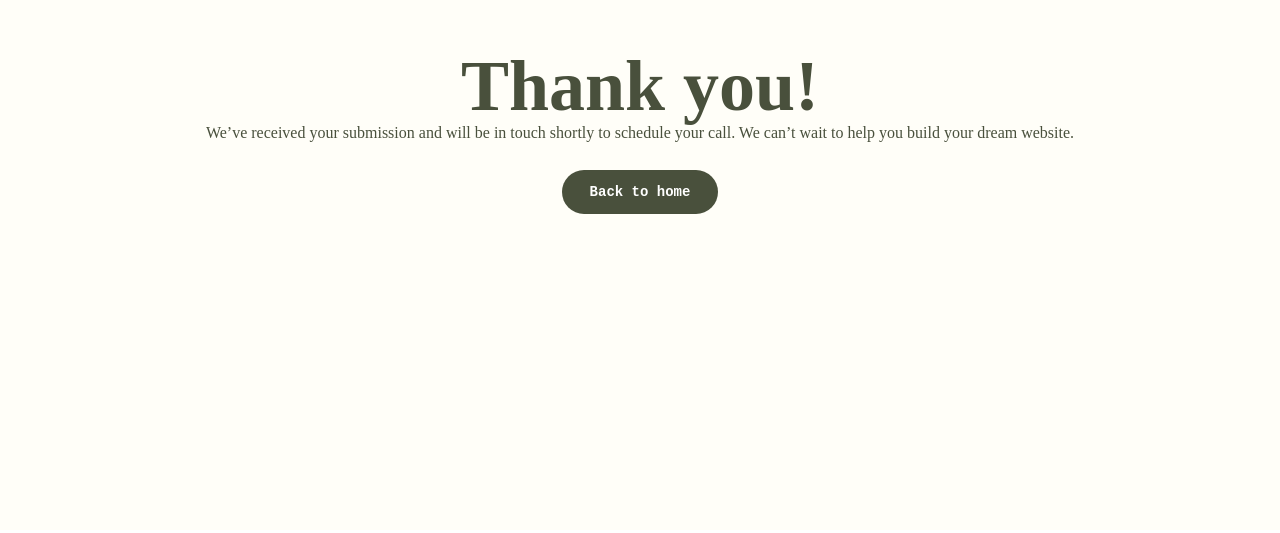
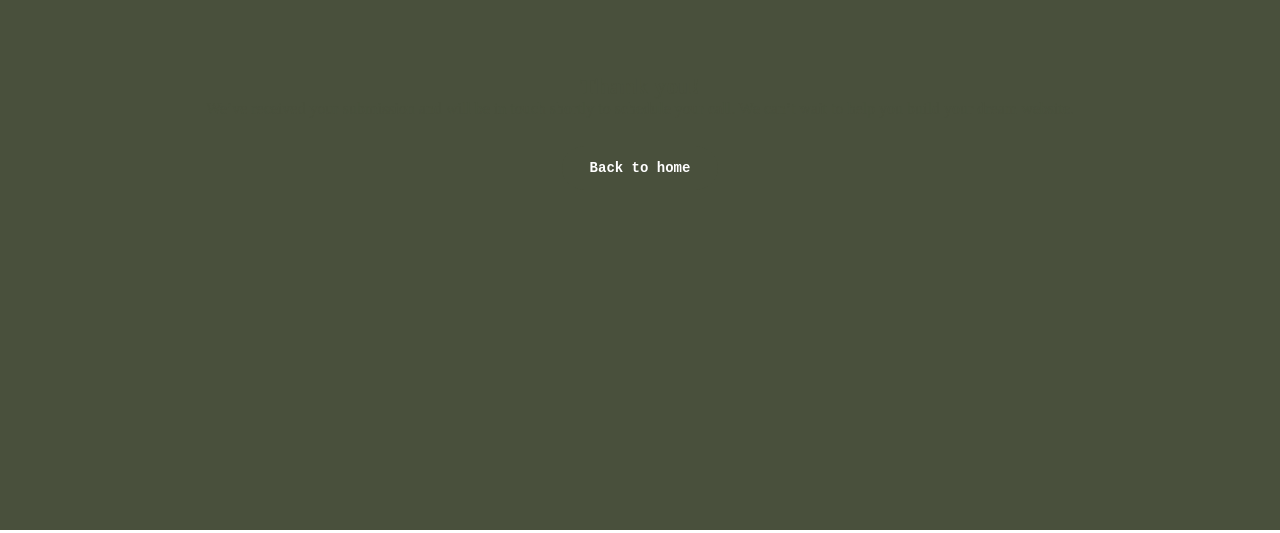
Before and after one commit to mmergal92/Proof_website, a React (Create React App) app: page /thankyou in a window 1280 px wide. Shown: the part 267-800 px from the top of the page. Built offline with nearby package versions, Linux system fonts and the light colour scheme; the HTML template or start-up script is replaced by a standard one; a web font is replaced by a local one.

Commit message:
editing thank you page

```diff
--- a/src/App.css
+++ b/src/App.css
@@ -1499,3 +1499,14 @@ background: #FFFEF8;
   background: #FFFEF8;
   opacity: 0.5;
 }
+
+.author-page-thanks{
+    font-family: "p22-mackinac-pro", serif;
+  font-weight: 500 !important;
+  font-style: normal;
+  color: #FFFEF8;
+  background-color: #49503C;
+  margin: 0 ;
+  padding: 0;
+  text-align: center;
+}
--- a/src/pages/thanks.js
+++ b/src/pages/thanks.js
@@ -2,7 +2,7 @@ import React from 'react';
 
 const ThankYou = () => {
   return (
-    <div className="author-page">
+    <div className="author-page-thanks">
       <section className="author-hero">
         <div className="hero-content">
           <h1>Thank you!</h1>
```
